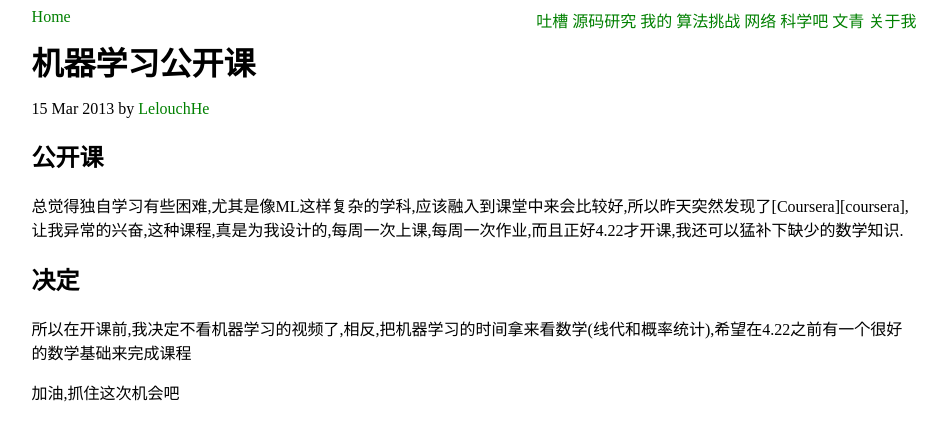
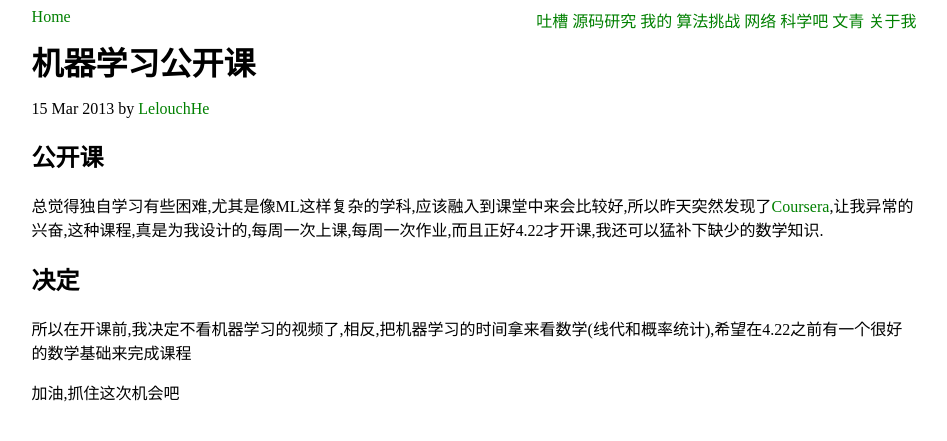
Before and after one commit to LelouchHe/lelouchhe.github.com, a Jekyll site: the page built from _posts/voice/2013-03-15-coursera_with_ml.md, in a window 1280 px wide. Shown: the top 441 px of the page, without its empty margins (166-1113 px from the left). Built offline with Jekyll 4.4.1, drawn with Linux system fonts in a browser that asks for light colours; Markdown is read by kramdown in place of the engine named in the settings; some of the changed lines change nothing that is shown.

Commit message:
new update

```diff
--- a/_posts/voice/2013-03-15-coursera_with_ml.md
+++ b/_posts/voice/2013-03-15-coursera_with_ml.md
@@ -14,3 +14,5 @@ tag: ml
 所以在开课前,我决定不看机器学习的视频了,相反,把机器学习的时间拿来看数学(线代和概率统计),希望在4.22之前有一个很好的数学基础来完成课程
 
 加油,抓住这次机会吧
+
+[coursera]: https://www.coursera.org/course/ml
```
